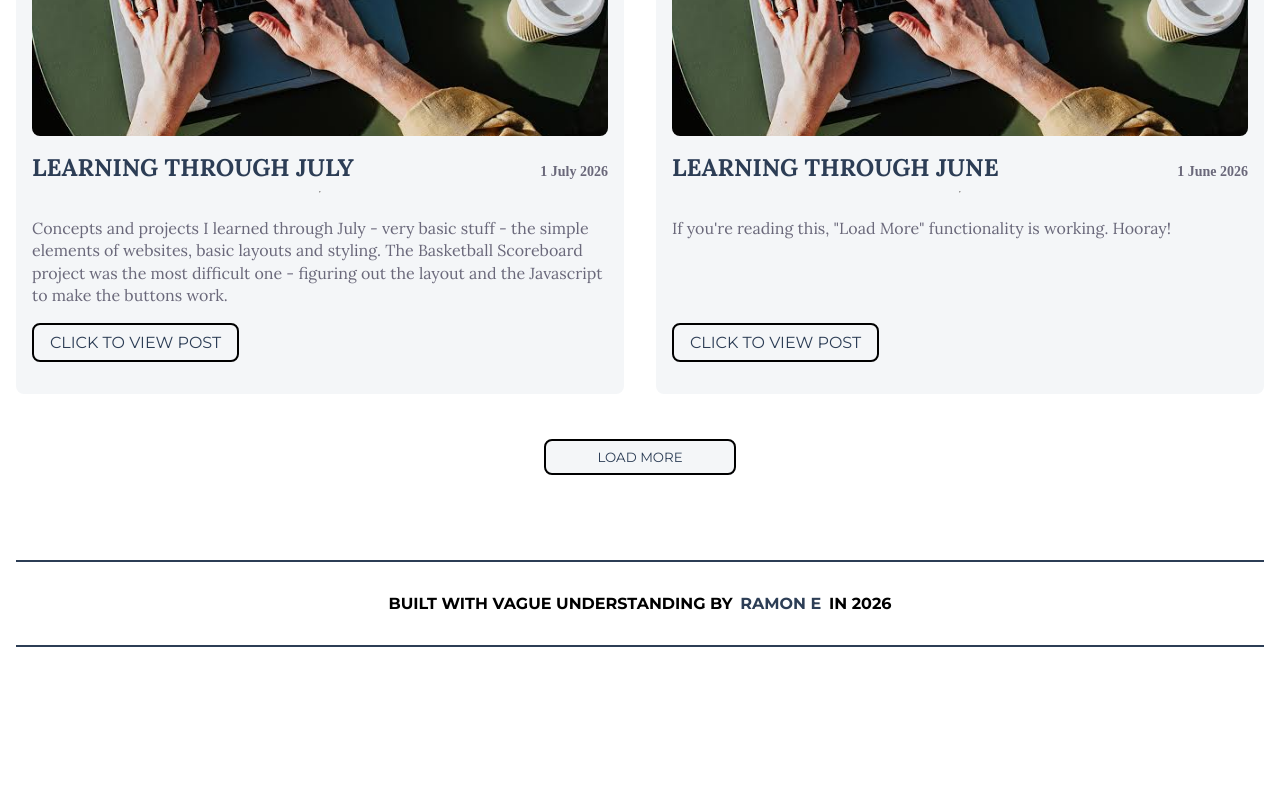
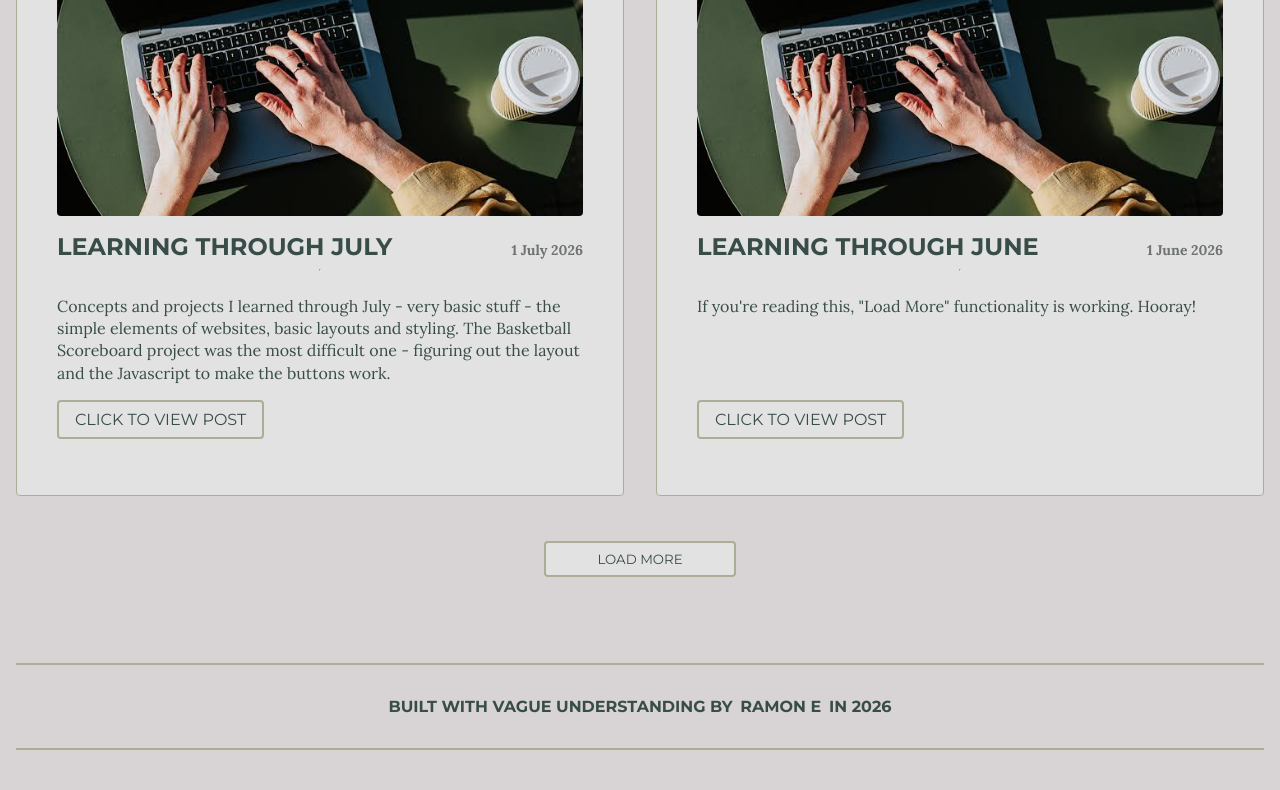
Before and after one commit to tywin1/solo-project-learning-journal, a website with bundled scripts: page index.html in a window 1280 px wide. Shown: the part 796-1586 px from the top of the page. Before the commit the page ends 1483 px from the top, so only its background shows below. Built offline with nearby package versions, Linux system fonts and the light colour scheme.

Commit message:
Refactor CSS variables for improved theming and layout consistency

```diff
--- a/css/style.css
+++ b/css/style.css
@@ -1,9 +1,32 @@
 :root {
-    --text-primary: #2c3d55;   /* headings, main text, borders */
-    --text-secondary: #6a687a; /* body text, dates, supporting copy */
-    --text-accent: #2c3d55;    /* interactive/focus states */
-    --surface: #ffffff;
-    --surface-subtle: #f4f6f8;
+    /* typography */
+    --font-heading: "Montserrat", sans-serif;
+    --font-body: "Lora", serif;
+
+    /* colors */
+    --color-text: #384D48; /* primary text color */
+    --color-muted: #6E7271; /* muted text color */
+    --color-surface: #E2E2E2; /* surface background color (journal cards) */
+    --color-page: #D8D4D5; /* page background color */
+    --color-accent: #384D48; /* accent color */
+    --color-accent-hover: #384D48;
+    --color-border: #ACAD94; /* border color */
+
+    /* layout */
+    --content-width: 1100px;
+    --post-width: 720px;
+
+    /* spacing */
+    --space-xs: 0.5rem;
+    --space-sm: 1rem;
+    --space-md: 1.5rem;
+    --space-lg: 2.5rem;
+    --space-xl: 4rem;
+
+      /* shared styling */
+    --radius: 4px;
+    --transition: 160ms ease;
+
 }
 
 * {
@@ -16,24 +39,49 @@
     padding: 0;
     min-height: 100vh;
 }
+
+body {
+    color: var(--color-text);
+    background-color: var(--color-page);
+    font-family: var(--font-body);
+}
 /* Heading styles */
 h1, .site-footer {
     font-family: "Montserrat", sans-serif;
 }
-h2 {
-    color: var(--text-secondary);
+h2, p,
+.journal-post-page {
     font-family: "Lora", serif;
     margin: 0;
     padding: 0;
+    color: var(--color-text);
 }
 
-p {
-    font-family: "Lora", serif;
-    margin: 0;
-    padding: 0;
-    color: var(--text-secondary);
+/* shared styles */
+.site-title,
+.journal-post-title {
+    font-family: var(--font-heading);
 }
-
+.journal-container,
+.site-header-container {
+  width: min(calc(100% - 2 * var(--space-md)), var(--content-width));
+  margin-inline: auto;
+}
+.journal-post {
+  padding: var(--space-md);
+  background: var(--color-surface);
+  border: 1px solid var(--color-border);
+  border-radius: var(--radius);
+}
+.journal-post-link,
+#load-more {
+  color: var(--color-accent);
+  transition: color var(--transition);
+}
+.journal-post-link:hover,
+#load-more:hover {
+  color: var(--color-accent-hover);
+}
 /* site class styles */
 .site-container {
     width: 100%;
@@ -62,28 +110,28 @@
     display: flex;
     gap: 0.5rem;
     font-weight: bold;
-    color: var(--text-accent);
+    color: var(--color-accent);
 }
 .site-header {
     position: sticky;
     top: 0;
     z-index: 1000;
-    background-color: white;
+    background-color: var(--color-page);
 }
+
 .site-title {
     margin: 0;
-    font-family: "Montserrat", sans-serif;
     font-size: 2rem;
     font-weight: 700;
-    color: var(--text-primary);
+    color: var(--color-text);
 }
 .site-footer {
     padding: 2rem 2rem;
     margin: 1em 0;
     text-transform: uppercase;
     font-weight: bold;
-    border-top: 2px solid var(--text-primary);
-    border-bottom: 2px solid var(--text-primary);
+    border-top: 2px solid var(--color-border);
+    border-bottom: 2px solid var(--color-border);
     width: 100%;
 }
 #footer {
@@ -109,16 +157,16 @@
     width: 100%;
     height: auto;
     margin: 1em 0;
-    border-radius: 8px;
+    border-radius: var(--radius);
 }
 .journal-post-title {
     text-transform: uppercase;
-    color: var(--text-primary);
+    color: var(--color-text);
 }
 .journal-post-date {
     font-size: 0.875rem;
     font-weight: bold;
-    color: var(--text-secondary);
+    color: var(--color-muted);
 }
 .journal-titledate-wrapper {
     display: flex;
@@ -127,9 +175,9 @@
     gap: 1rem;
 }
 .journal-post-content {
-    background-color: var(--surface-subtle);
+    background-color: var(--color-surface);
     padding: 1rem;
-    border-radius: 8px;
+    border-radius: var(--radius);
     display: grid;
 }
 .journal-post-content-text {
@@ -143,19 +191,19 @@
     margin: 1em 0;
 }
 #post-container {
-    max-width: 75ch;
+    max-width: var(--post-width);
     margin: 2rem auto;
     padding: 0 1rem;
 }
 .about-post-title {
     text-transform: uppercase;
-    color: var(--text-primary);
+    color: var(--color-text);
     flex: 1;
     max-width: 65ch;
 }
 .about-post-content {
-    margin: 2rem auto;
-    max-width: 65ch;
+    margin-inline: auto;
+    max-width: var(--post-width);
 }
 .about-post-header {
     display: flex;
@@ -169,7 +217,7 @@
     height: 150px;
     border-radius: 50%;
     object-fit: contain;
-    border: 2px solid black;
+    border: 2px solid var(--color-border);
     flex: 0 0 150px;
 }
 
@@ -182,7 +230,7 @@
 #recent-posts-title {
     font-size: 1.1rem;
     text-transform: uppercase;
-    color: var(--text-primary);
+    color: var(--color-text);
     font-family: "Lora", serif;
     margin: 0;
     padding: 0;
@@ -200,13 +248,13 @@
 .recent-post {
     display: grid;
     gap: 0.75rem;
-    background-color: var(--surface-subtle);
+    background-color: var(--color-surface);
     padding: 1rem;
-    border-radius: 8px;
+    border-radius: var(--radius);
 }
 .recent-post-image {
     width: 100%;
-    border-radius: 8px;
+    border-radius: var(--radius);
     object-fit: cover;
     aspect-ratio: 16/9;
 }
@@ -217,7 +265,7 @@
 .recent-post-title {
 
     text-transform: uppercase;
-    color: var(--text-primary);
+    color: var(--color-text);
     font-family: "Lora", serif;
     margin: 0;
     padding: 0;
@@ -237,12 +285,12 @@
     font-family: "Montserrat", sans-serif;
     text-transform: uppercase;
     padding: 0.5rem 1rem;
-    border: 2px solid black;
-    border-radius: 8px;
-    background-color: var(--surface-subtle);
+    border: 2px solid var(--color-border);
+    border-radius: var(--radius);
+    background-color: var(--color-surface);
     text-decoration: none;
-    color: var(--text-primary);
-    transition: color 0.3s ease;
+    color: var(--color-text);
+    transition: color var(--transition);
     margin: 1em 0;
 }
 button:hover,
@@ -251,8 +299,8 @@
 button:focus,
 .journal-post-link:focus,
 .recent-post-link:focus {
-    color: var(--surface-subtle);
-    background-color: var(--text-primary);
+    color: var(--color-surface);
+    background-color: var(--color-text);
 }
 button {
     cursor: pointer;
@@ -262,28 +310,28 @@
     text-transform: uppercase;
     padding: 0.2rem;
     text-decoration: none;
-    color: var(--text-primary);
+    color: var(--color-text);
 }
 footer a:hover,
 footer a:focus {
-    color: var(--surface-subtle);
-    background-color: var(--text-primary);
+    color: var(--color-surface);
+    background-color: var(--color-text);
 }
 header a {
     font-family: "Montserrat", sans-serif;
     text-transform: uppercase;
     padding: 0.2rem;
     text-decoration: none;
-    color: var(--text-primary);
-    border-bottom: 2px solid transparent;
+    color: var(--color-text);
+    border-bottom: 2px solid var(--color-border);
 }
 header a[aria-current="page"] {
-    border-bottom-color: var(--text-primary);
+    border-bottom-color: var(--color-border);
 }
 header a:hover,
 header a:focus {
-    color: var(--surface-subtle);
-    background-color: var(--text-primary);
+    color: var(--color-surface);
+    background-color: var(--color-text);
 }
 #load-more {
     justify-self: center;
@@ -296,11 +344,9 @@
     .site-container {
         max-width: 1280px;
     }
-    #post-container {
-        max-width: 1000px;
-    }
+    #post-container,
     .about-post-content {
-        max-width: 100%;
+        max-width: var(--post-width);
     }
     .journal-container {
         display: grid;
@@ -318,7 +364,7 @@
         display: flex;
         flex-direction: column;
         width: 100%;
-        border-top: 2px solid var(--text-primary);
+        border-top: 2px solid var(--color-border);
     }
     .journal-post-link {
         margin-top: auto;
```
